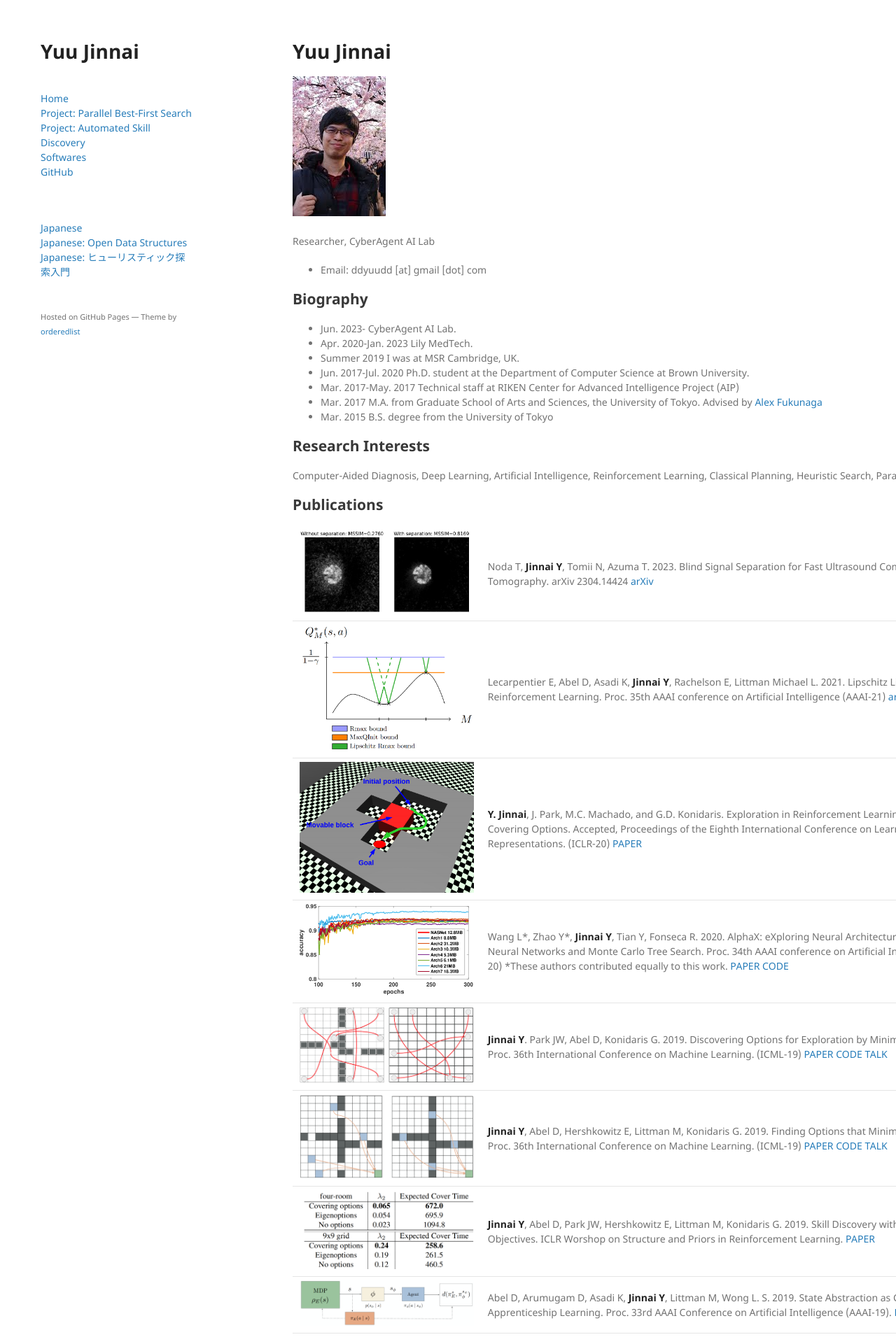
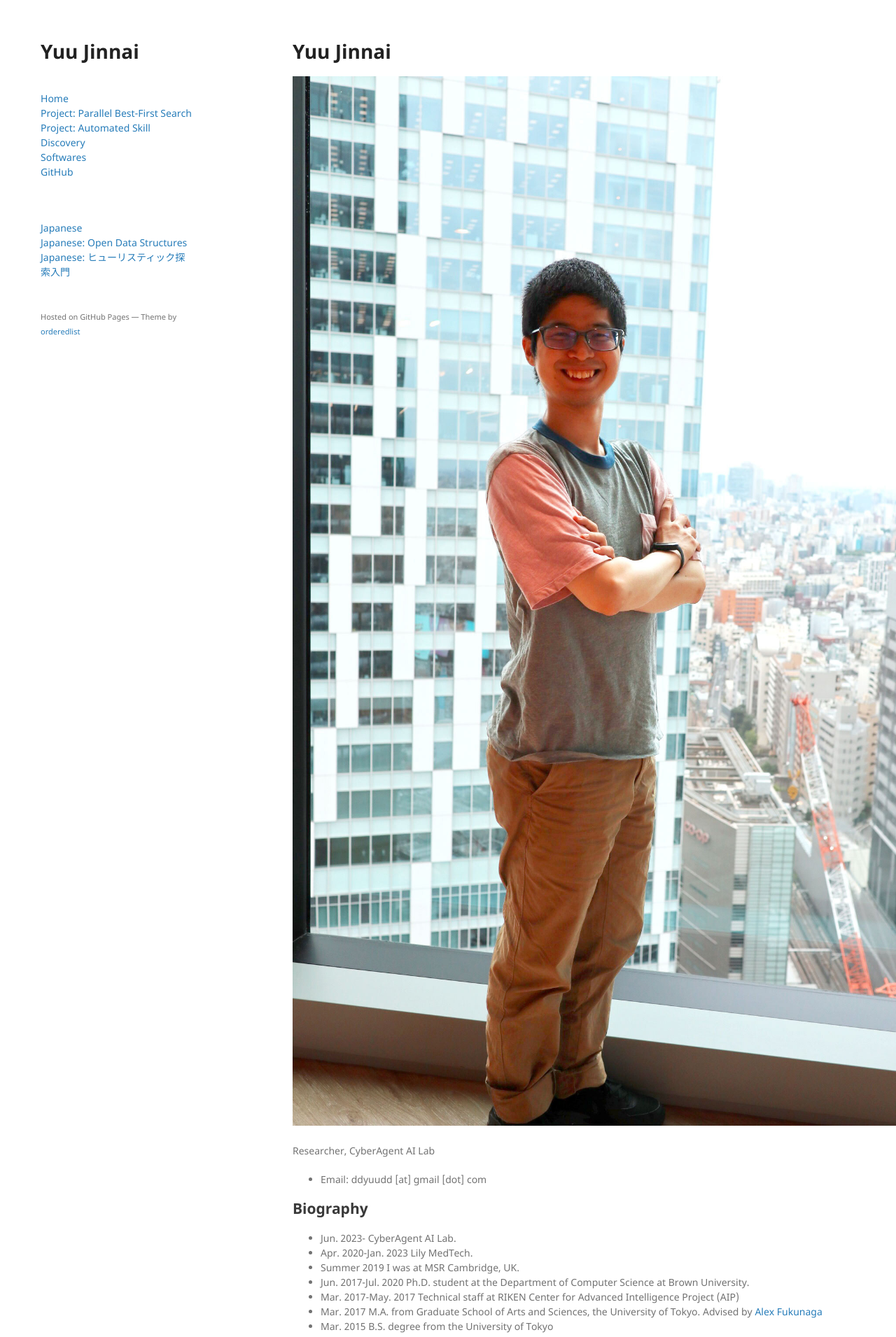
Before and after one commit to jinnaiyuu/jinnaiyuu.github.io, a Jekyll site: the page built from index.md, in a window 1280 px wide. Shown: the top 1911 px of the page at 70% size. Built offline with Jekyll 4.4.1, drawn with Linux system fonts in a browser that asks for light colours; our own code applies the rules of GitHub Pages for plain Markdown files.

Commit message:
update profile picture

```diff
--- a/index.md
+++ b/index.md
@@ -1,5 +1,5 @@
 # Yuu Jinnai
-![my photo](../images/me.jpeg)
+![my photo](../images/2.jpg)
 
 Researcher, CyberAgent AI Lab
 
```
Also changed, not shown: ja/index.md (+1 -1 lines), images/2.jpg (added).
